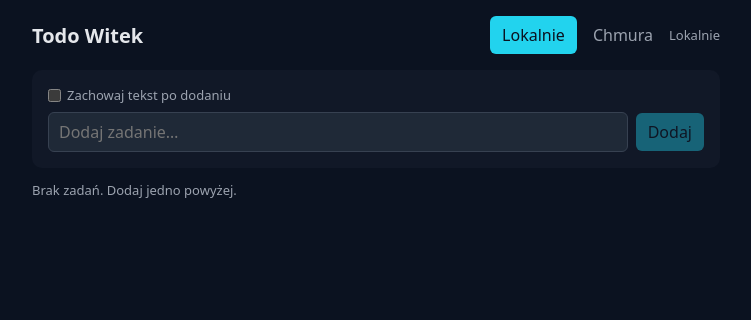
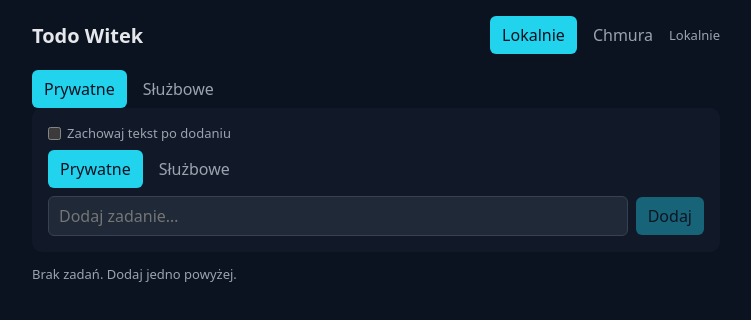
Before and after one commit to alex-ironside/Todo-witek, a React (Vite) app: page / in a window 1280 px wide. Shown: the top 320 px of the page, without its empty margins (264-1015 px from the left). Built offline with nearby package versions, Linux system fonts and the light colour scheme.

Commit message:
feat(categories): add prywatne/sluzbowe tabs with per-add toggle
Selected tab persists in localStorage and seeds the add-form toggle;
toggle is overridable per item and resets to the active tab after submit.
Legacy todos without a category render under prywatne.

```diff
--- a/src/App.tsx
+++ b/src/App.tsx
@@ -20,12 +20,14 @@ import {
   showLocalNotification,
 } from './services/notificationService';
 import type { StorageMode } from './services/storageMode';
-import type { Todo, TodoRepository } from './types';
+import { DEFAULT_CATEGORY, type Todo, type TodoRepository } from './types';
 import Login from './components/Login';
 import TodoForm from './components/TodoForm';
 import TodoList from './components/TodoList';
+import CategoryTabs from './components/CategoryTabs';
 import StorageModeToggle from './components/StorageModeToggle';
 import InstallButton from './components/InstallButton';
+import { useSelectedCategory } from './hooks/useSelectedCategory';
 import { t } from './i18n';
 
 export default function App() {
@@ -166,7 +168,14 @@ function Shell({
   pushBanner,
 }: ShellProps) {
   const { todos, loading, error } = useTodos(repo);
+  const [selectedCategory, setSelectedCategory] = useSelectedCategory();
   useReminderScheduler(todos, repo);
+
+  // Legacy todos created before categories existed default to DEFAULT_CATEGORY
+  // for filtering, so they remain visible on the default tab.
+  const visibleTodos = todos.filter(
+    (todo) => (todo.category ?? DEFAULT_CATEGORY) === selectedCategory
+  );
 
   return (
     <div className="app">
@@ -190,8 +199,9 @@ function Shell({
       ) : error ? (
         <div className="banner warn">{t.todosLoadError}</div>
       ) : null}
-      <TodoForm />
-      <TodoList todos={todos} loading={loading} />
+      <CategoryTabs value={selectedCategory} onChange={setSelectedCategory} />
+      <TodoForm defaultCategory={selectedCategory} />
+      <TodoList todos={visibleTodos} loading={loading} />
       {children}
     </div>
   );
--- /dev/null
+++ b/src/components/CategoryTabs.tsx
@@ -0,0 +1,32 @@
+import { TODO_CATEGORIES, type TodoCategory } from '../types';
+import { t } from '../i18n';
+
+interface Props {
+  value: TodoCategory;
+  onChange: (next: TodoCategory) => void;
+}
+
+const labelFor = (cat: TodoCategory): string =>
+  cat === 'prywatne' ? t.tabPrywatne : t.tabSluzbowe;
+
+export default function CategoryTabs({ value, onChange }: Props) {
+  return (
+    <div className="row" role="tablist" aria-label={t.categoryGroupLabel}>
+      {TODO_CATEGORIES.map((cat) => {
+        const selected = cat === value;
+        return (
+          <button
+            key={cat}
+            type="button"
+            role="tab"
+            aria-selected={selected}
+            className={selected ? 'primary' : 'ghost'}
+            onClick={() => onChange(cat)}
+          >
+            {labelFor(cat)}
+          </button>
+        );
+      })}
+    </div>
+  );
+}
--- a/src/components/TodoForm.tsx
+++ b/src/components/TodoForm.tsx
@@ -1,23 +1,44 @@
-import { useRef, useState, type FormEvent } from 'react';
+import { useEffect, useRef, useState, type FormEvent } from 'react';
 import { useRepo } from '../hooks/RepoContext';
+import { TODO_CATEGORIES, type TodoCategory } from '../types';
 import { t } from '../i18n';
 
-export default function TodoForm() {
+interface Props {
+  defaultCategory: TodoCategory;
+}
+
+const labelFor = (cat: TodoCategory): string =>
+  cat === 'prywatne' ? t.tabPrywatne : t.tabSluzbowe;
+
+export default function TodoForm({ defaultCategory }: Props) {
   const repo = useRepo();
   const [title, setTitle] = useState('');
   const [keepInput, setKeepInput] = useState(false);
+  const [category, setCategory] = useState<TodoCategory>(defaultCategory);
   const [error, setError] = useState('');
   const inputRef = useRef<HTMLInputElement>(null);
+
+  // Reset the per-add toggle to the active tab whenever the active tab
+  // changes — the next add should default to the tab the user is on.
+  useEffect(() => {
+    setCategory(defaultCategory);
+  }, [defaultCategory]);
 
   const onSubmit = async (e: FormEvent) => {
     e.preventDefault();
     if (!title.trim()) return;
     const saved = title.trim();
+    const savedCategory = category;
     setError('');
     if (!keepInput) setTitle('');
+    setCategory(defaultCategory);
     inputRef.current?.focus();
     try {
-      await repo.create({ title: saved, reminders: [] });
+      await repo.create({
+        title: saved,
+        reminders: [],
+        category: savedCategory,
+      });
     } catch (err) {
       setError(err instanceof Error ? err.message : t.todoSaveError);
       setTitle(saved);
@@ -35,6 +56,23 @@ export default function TodoForm() {
         />
         {t.keepInputToggle}
       </label>
+      <div className="row" role="radiogroup" aria-label={t.categoryGroupLabel}>
+        {TODO_CATEGORIES.map((cat) => {
+          const selected = cat === category;
+          return (
+            <button
+              key={cat}
+              type="button"
+              role="radio"
+              aria-checked={selected}
+              className={selected ? 'primary' : 'ghost'}
+              onClick={() => setCategory(cat)}
+            >
+              {labelFor(cat)}
+            </button>
+          );
+        })}
+      </div>
       <div className="row">
         <input
           ref={inputRef}
--- a/src/firebase/todos.ts
+++ b/src/firebase/todos.ts
@@ -15,6 +15,7 @@ import {
 } from 'firebase/firestore';
 import { getDb } from './app';
 import type { Todo, NewTodo, TodoUpdate, Unsubscribe } from '../types';
+import { DEFAULT_CATEGORY } from '../types';
 
 const COL = 'todos';
 
@@ -27,13 +28,14 @@ const todoRef = (id: string) => doc(getDb(), COL, id);
 // rewrites positions to 0..n-1.
 export const createTodo = async (
   ownerId: string,
-  { title, reminders = [] }: NewTodo
+  { title, reminders = [], category = DEFAULT_CATEGORY }: NewTodo
 ): Promise<string> => {
   const ref = await addDoc(todosCol(), {
     ownerId,
     title,
     done: false,
     reminders,
+    category,
     position: -Date.now(),
     createdAt: serverTimestamp(),
     updatedAt: serverTimestamp(),
--- /dev/null
+++ b/src/hooks/useSelectedCategory.ts
@@ -0,0 +1,42 @@
+import { useCallback, useEffect, useState } from 'react';
+import {
+  DEFAULT_CATEGORY,
+  TODO_CATEGORIES,
+  type TodoCategory,
+} from '../types';
+
+export const SELECTED_CATEGORY_KEY = 'todo-witek:selected-category';
+
+const isCategory = (value: unknown): value is TodoCategory =>
+  typeof value === 'string' &&
+  (TODO_CATEGORIES as readonly string[]).includes(value);
+
+const read = (): TodoCategory => {
+  try {
+    const raw = localStorage.getItem(SELECTED_CATEGORY_KEY);
+    return isCategory(raw) ? raw : DEFAULT_CATEGORY;
+  } catch {
+    return DEFAULT_CATEGORY;
+  }
+};
+
+export function useSelectedCategory(): [
+  TodoCategory,
+  (next: TodoCategory) => void,
+] {
+  const [category, setCategoryState] = useState<TodoCategory>(read);
+
+  useEffect(() => {
+    try {
+      localStorage.setItem(SELECTED_CATEGORY_KEY, category);
+    } catch {
+      // localStorage unavailable (private mode quota etc.) — keep in-memory only.
+    }
+  }, [category]);
+
+  const setCategory = useCallback((next: TodoCategory) => {
+    setCategoryState(next);
+  }, []);
+
+  return [category, setCategory];
+}
--- a/src/i18n.ts
+++ b/src/i18n.ts
@@ -46,6 +46,11 @@ export const t = {
   notConfiguredEnd:
     ', a następnie odśwież stronę — albo przełącz na tryb Lokalny, aby używać aplikacji bez Firebase.',
 
+  // Tabs (categories)
+  tabPrywatne: 'Prywatne',
+  tabSluzbowe: 'Służbowe',
+  categoryGroupLabel: 'Kategoria',
+
   // TodoForm
   todoPlaceholder: 'Dodaj zadanie…',
   todoAdd: 'Dodaj',
--- a/src/repos/localTodoRepo.ts
+++ b/src/repos/localTodoRepo.ts
@@ -1,9 +1,10 @@
-import type {
-  Todo,
-  TodoRepository,
-  TodoUpdate,
-  NewTodo,
-  Unsubscribe,
+import {
+  DEFAULT_CATEGORY,
+  type Todo,
+  type TodoRepository,
+  type TodoUpdate,
+  type NewTodo,
+  type Unsubscribe,
 } from '../types';
 
 export const LOCAL_TODOS_KEY = 'todo-witek:todos';
@@ -52,7 +53,11 @@ const minPosition = (todos: Todo[]): number => {
 };
 
 export const createLocalTodoRepo = (): TodoRepository => ({
-  create: async ({ title, reminders = [] }: NewTodo): Promise<string> => {
+  create: async ({
+    title,
+    reminders = [],
+    category = DEFAULT_CATEGORY,
+  }: NewTodo): Promise<string> => {
     const id = newId();
     const now = Date.now();
     const existing = read();
@@ -62,6 +67,7 @@ export const createLocalTodoRepo = (): TodoRepository => ({
       title,
       done: false,
       reminders,
+      category,
       position: minPosition(existing) - 1,
       createdAt: now,
       updatedAt: now,
--- a/src/types.ts
+++ b/src/types.ts
@@ -6,6 +6,11 @@ export interface Reminder {
   remindAt: number; // ms epoch
   fired: boolean;
 }
+
+export type TodoCategory = 'prywatne' | 'sluzbowe';
+
+export const TODO_CATEGORIES: readonly TodoCategory[] = ['prywatne', 'sluzbowe'];
+export const DEFAULT_CATEGORY: TodoCategory = 'prywatne';
 
 export interface Todo {
   id: string;
@@ -16,17 +21,24 @@ export interface Todo {
   // Lower position = appears earlier in the list. Optional for legacy
   // todos created before reordering existed.
   position?: number;
+  // Optional for legacy todos created before categories existed; treat
+  // missing values as DEFAULT_CATEGORY when filtering.
+  category?: TodoCategory;
   createdAt?: unknown;
   updatedAt?: unknown;
 }
 
-export type NewTodo = Pick<Todo, 'title'> & { reminders?: Reminder[] };
+export type NewTodo = Pick<Todo, 'title'> & {
+  reminders?: Reminder[];
+  category?: TodoCategory;
+};
 
 export type TodoUpdate = Partial<{
   title: string;
   done: boolean;
   reminders: Reminder[];
   position: number;
+  category: TodoCategory;
 }>;
 
 export type Unsubscribe = () => void;
```
Also changed, not shown: 1 other file (tests, documents, lock files or other folders).
